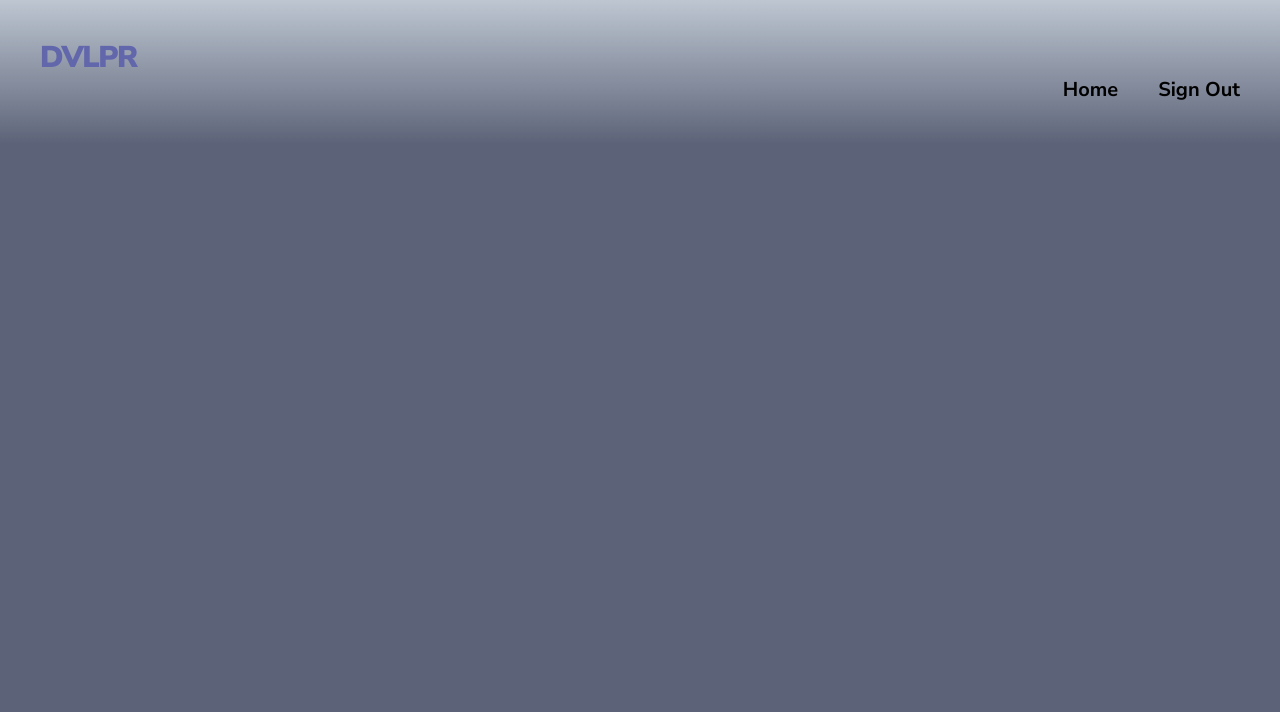
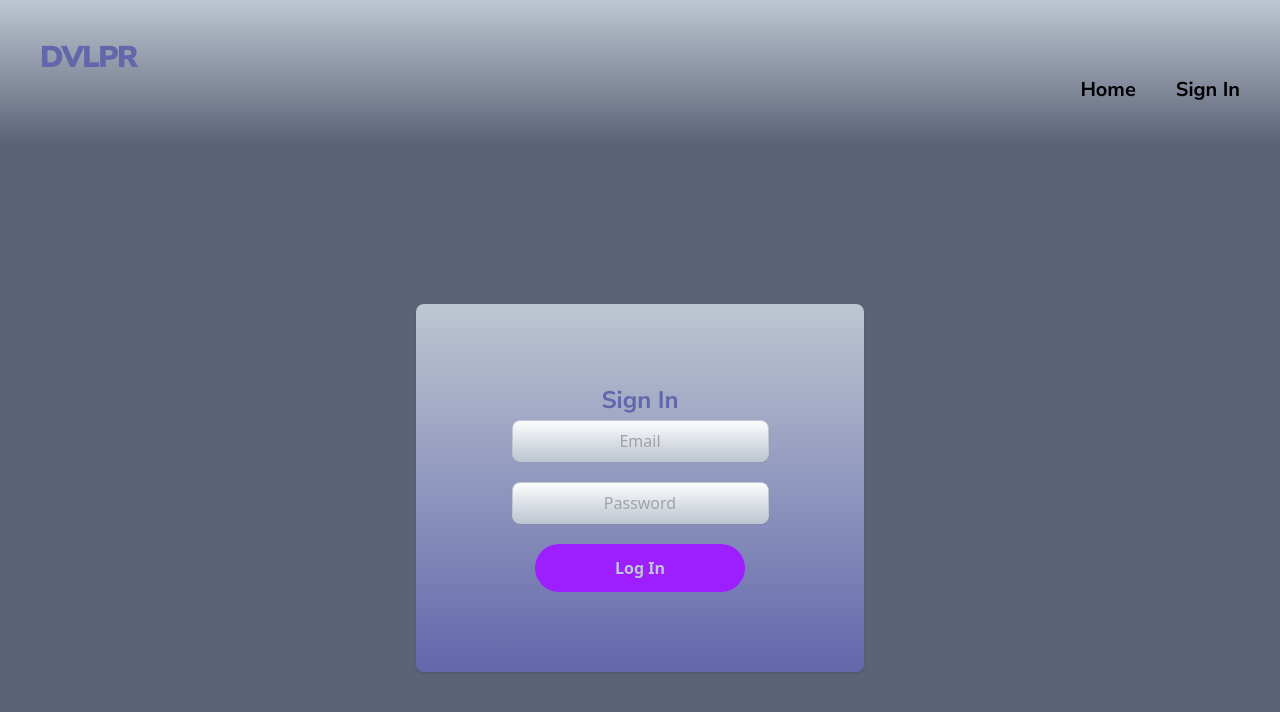
Before and after one commit to ywakili18/Dvlpr, a React (Create React App) app in the folder dvlpr/client/: page / in a window 1280 px wide. Shown: the top 712 px of the page. Built offline with nearby package versions, Linux system fonts and the light colour scheme.

Commit message:
css small change

```diff
--- a/dvlpr/client/src/App.js
+++ b/dvlpr/client/src/App.js
@@ -8,6 +8,7 @@ function App() {
   return (
     <div className="App">
       <NavBar />
+      <LogIn />
       <header className="App-header"></header>
     </div>
   )
--- a/dvlpr/client/src/components/NavBar.js
+++ b/dvlpr/client/src/components/NavBar.js
@@ -16,7 +16,7 @@ export default function NavBar(auth, user, logOut) {
           onClick={logOut}
           to="/login"
         >
-          Sign Out
+          Sign In
         </NavLink>
       </div>
     )
```
